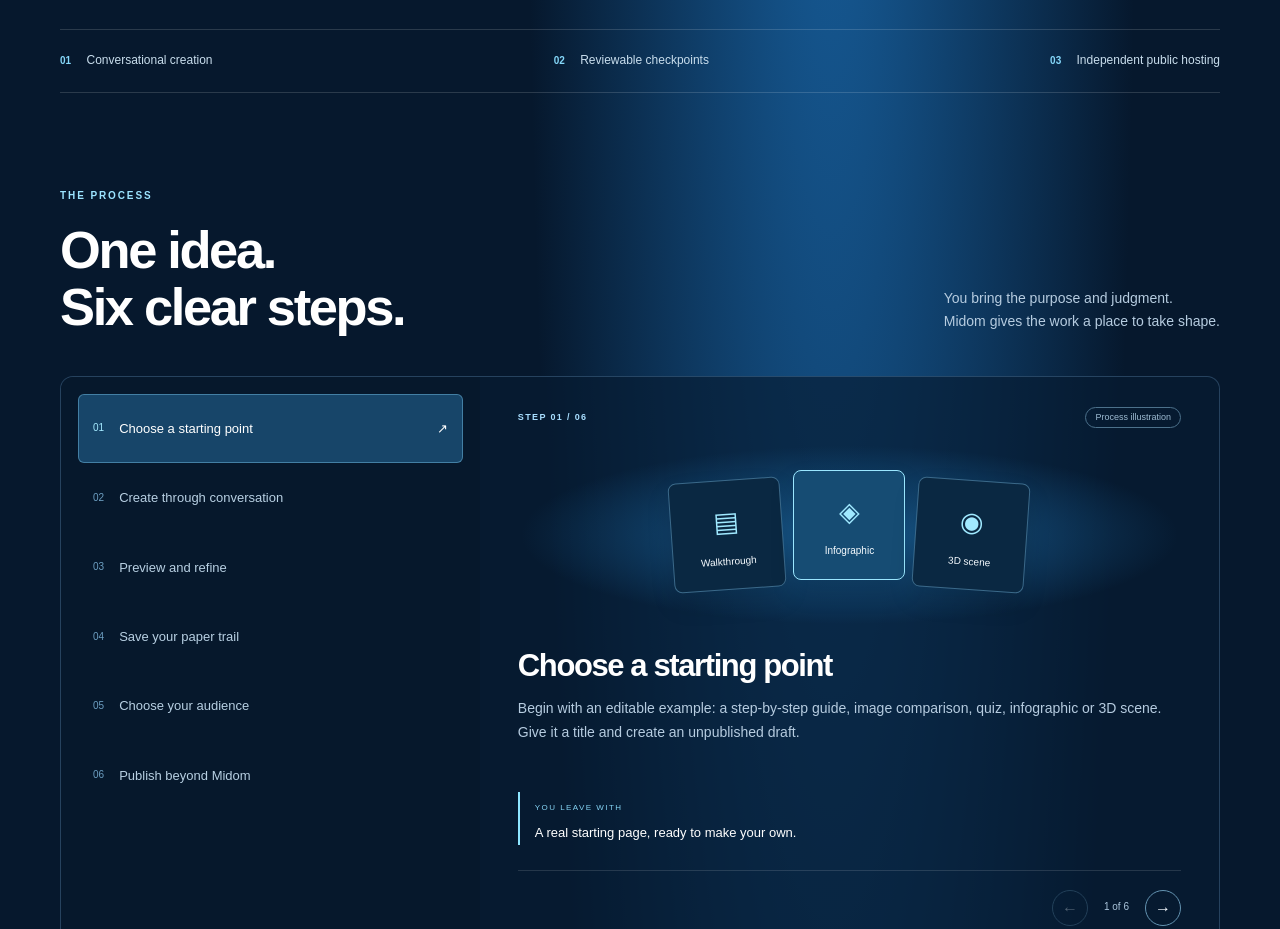
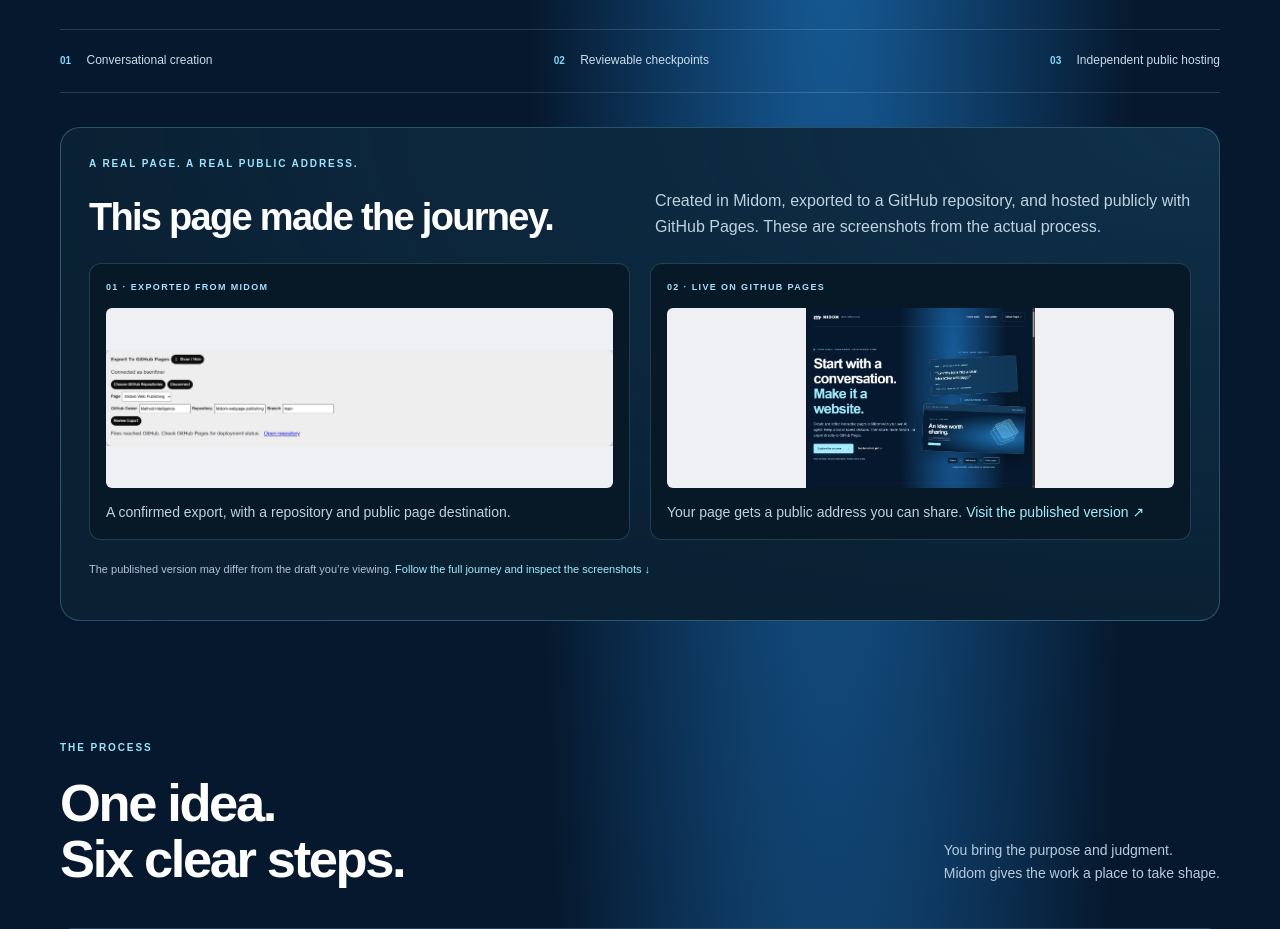
Before and after one commit to Method-Intelligence/Midom-webpage-publishing, a plain HTML site: page site/index.html in a window 1280 px wide. Shown: the part 900-1829 px from the top of the page. Drawn offline with Linux system fonts and the light colour scheme.

Commit message:
Publish page from Midom

```diff
--- a/site/index.html
+++ b/site/index.html
@@ -10,6 +10,9 @@
   <link rel="stylesheet" href="styles.css">
   <script src="main.js" defer></script>
   <script src="screenshots.js" defer></script>
+<style>
+.early-proof{margin-top:34px;margin-bottom:24px;padding:28px;border:1px solid #85e4ff42;border-radius:20px;background:radial-gradient(ellipse at top right,#174e7459,transparent 75%),#0a2033}.early-proof-intro{display:grid;grid-template-columns:1fr 1fr;gap:30px;align-items:end}.early-proof h2{font-size:clamp(25px,3vw,38px);line-height:1.1;margin:10px 0 0}.early-proof-intro>p{color:#bfd2df;font-size:16px;line-height:1.6;margin:0}.early-proof-grid{display:grid;grid-template-columns:1fr 1fr;gap:20px;margin-top:24px}.early-proof figure{margin:0;min-width:0;padding:16px;border:1px solid #85e4ff30;border-radius:12px;background:#071827}.early-proof img{display:block;width:100%;height:180px;object-fit:contain;background:#eef0f4;border-radius:6px;margin:13px 0}.early-proof figcaption{font-size:14px;line-height:1.6;color:#bfd2df}.early-proof a{color:#a2edff}.memo-example{padding:18px 20px;background:#123750;border:1px solid #85e4ff42;border-radius:12px;margin:18px 0}.memo-example blockquote{margin:10px 0;font-size:19px;line-height:1.5;color:#fff}.memo-example p{font-size:14px;line-height:1.6;margin:0;color:#bfd2df}@media(max-width:700px){.early-proof-intro,.early-proof-grid{grid-template-columns:1fr}.early-proof{padding:20px}.early-proof img{height:160px}}
+</style>
 </head>
 
 <body>
@@ -63,6 +66,12 @@
     <div class="proof-strip wrap">
       <span><b>01</b> Conversational creation</span><span><b>02</b> Reviewable checkpoints</span><span><b>03</b> Independent public hosting</span>
     </div>
+
+    <section class="wrap early-proof" aria-labelledby="early-proof-title">
+      <div class="early-proof-intro"><div><p class="eyebrow">A REAL PAGE. A REAL PUBLIC ADDRESS.</p><h2 id="early-proof-title">This page made the journey.</h2></div><p>Created in Midom, exported to a GitHub repository, and hosted publicly with GitHub Pages. These are screenshots from the actual process.</p></div>
+      <div class="early-proof-grid"><figure><div class="tiny-label">01 · EXPORTED FROM MIDOM</div><a href="#real-process" aria-label="Explore the actual Midom export screenshots"><img src="../assets/midom-export-success.jpg" alt="Midom confirms a successful export to the Midom webpage publishing GitHub repository." width="2080" height="397"></a><figcaption>A confirmed export, with a repository and public page destination.</figcaption></figure><figure><div class="tiny-label">02 · LIVE ON GITHUB PAGES</div><a href="https://method-intelligence.github.io/Midom-webpage-publishing/" target="_blank" rel="noopener" aria-label="Visit the published version on GitHub Pages"><img src="../assets/github-live-page.jpg" alt="The published Midom explainer page running on GitHub Pages." width="1210" height="954"></a><figcaption>Your page gets a public address you can share. <a href="https://method-intelligence.github.io/Midom-webpage-publishing/" target="_blank" rel="noopener">Visit the published version ↗</a></figcaption></figure></div>
+      <p class="micro">The published version may differ from the draft you’re viewing. <a href="#real-process">Follow the full journey and inspect the screenshots ↓</a></p>
+    </section>
     <section class="section wrap" id="walkthrough">
       <div class="section-heading">
         <div>
@@ -107,7 +116,8 @@
             works.”</p>
           <p>Your external agent can work with Midom’s WebMCP site tools to read authorized page context, propose
             changes for review, or apply draft edits. You preview the result and keep the conversation moving.</p>
-          <div class="memo-guidance" style="border-left:2px solid #85e4ff;padding-left:18px;margin:25px 0"><h3 style="font-size:23px;line-height:1.2;margin-bottom:12px">Give the conversation a deeper brief.</h3><p>Midom Memos are text documents that can hold extended background, source material and instructions for the page you want to create. Select the Project Memos your external agent may read, so it can work from your audience brief, brand guidance, detailed explanations or page requirements.</p><p class="muted">Choose the guidance under your Project’s <b>Agent References</b>, then enable <b>Allow selected Project Memos</b> for the agent session. You share the selected guidance—not every document in the workspace. Memo access supplies context; publishing remains a separate permission.</p></div>
+          <div class="memo-guidance" style="border-left:2px solid #85e4ff;padding-left:18px;margin:25px 0"><h3 style="font-size:23px;line-height:1.2;margin-bottom:12px">Give the conversation a deeper brief.</h3><p>Midom Memos are text documents that can hold extended background, source material and instructions for the page you want to create. Select the Project Memos your external agent may read, so it can work from your audience brief, brand guidance, detailed explanations or page requirements.</p><div class="memo-example"><span class="tiny-label">TRY A BRIEF LIKE THIS</span><blockquote>“Use my audience brief and brand Memo to create a six-step guide. Explain it for first-time visitors and use our blue visual style.”</blockquote><p>Select the Memos that supply the background. Then use the conversation to shape the page.</p></div>
+<p class="muted">Choose the guidance under your Project’s <b>Agent References</b>, then enable <b>Allow selected Project Memos</b> for the agent session. You share the selected guidance—not every document in the workspace. Memo access supplies context; publishing remains a separate permission.</p></div>
           <p class="muted">The resident knowledge assistant can explain the editor, too. Manual source editing remains
             available.</p>
         </div>
```
